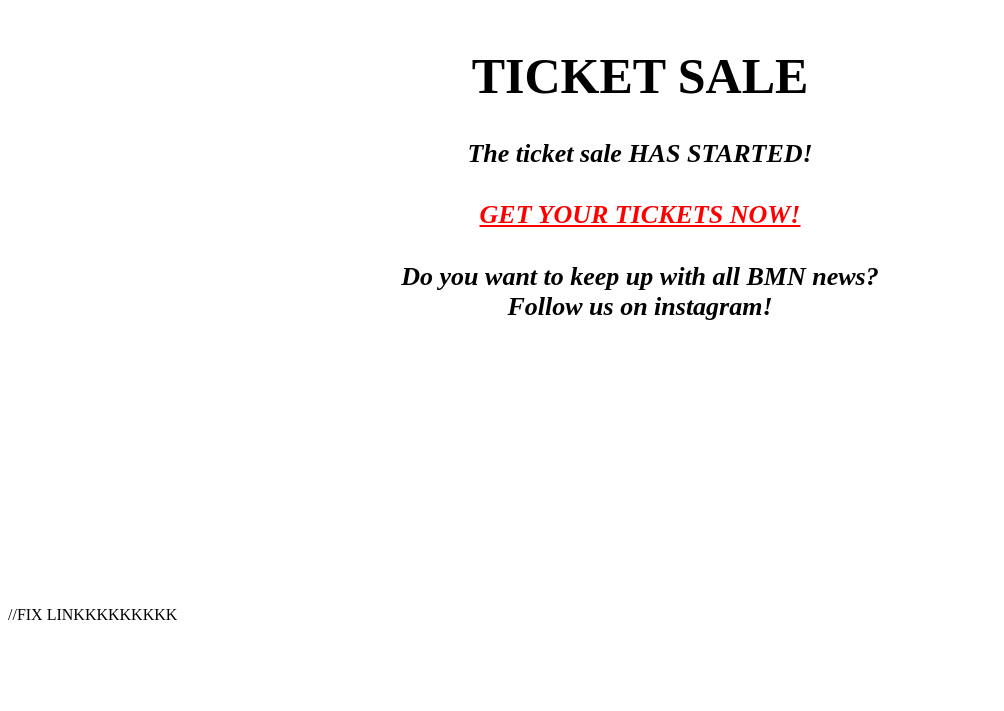
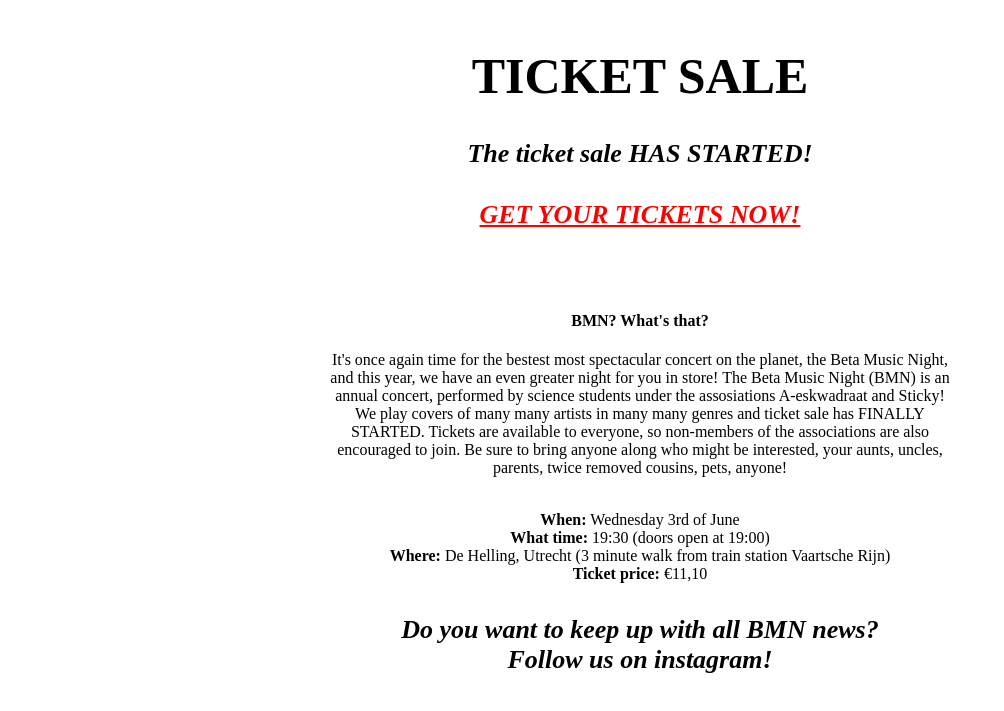
Before and after one commit to BMN-Comm/bmn-site, a SvelteKit app: page /tickets in a window 1280 px wide. Shown: the part 135-846 px from the top of the page, without its empty margins (0-1004 px from the left). Before the commit the page ends 800 px from the top, so only its background shows below. Built offline with nearby package versions, Linux system fonts and the light colour scheme; no server answers.

Commit message:
Updated text on ticket page

```diff
--- a/src/routes/tickets/+page.svelte
+++ b/src/routes/tickets/+page.svelte
@@ -6,13 +6,31 @@
 <div class="tickText">
 	<h1><strong>TICKET SALE</strong></h1>
 	<h2>The ticket sale HAS STARTED!</h2>
-	<h2> <a href="https://betamusicnight.com/tickets">GET YOUR TICKETS NOW!</a> </h2>
+
+	<h2> <a href="https://a-eskwadraat.nl/Activiteiten/bmn/10301/BetaMusicNight2026/KaartjeKopen">GET YOUR TICKETS NOW!</a><br><br><br> </h2>
+	<h4><strong> BMN? What's that?</strong></h4>
+	<p>
+		It's once again time for the bestest most spectacular concert on the planet, the Beta Music Night, and this year, we have an even greater night for you in store!
+		The Beta Music Night (BMN) is an annual concert,
+		performed by science students under the assosiations
+		A-eskwadraat and Sticky! We play covers of many many
+		artists in many many genres and ticket sale has FINALLY
+		STARTED. Tickets are available to everyone, so non-members
+		of the associations are also encouraged to join. Be sure to bring
+		anyone along who might be interested, your aunts, uncles, parents,
+		twice removed cousins, pets, anyone! <br> <br>
+	</p>
+	<p>
+		<strong>When:</strong> Wednesday 3rd of June <br>
+		<strong>What time:</strong> 19:30 (doors open at 19:00) <br>
+		<strong>Where:</strong> De Helling, Utrecht (3 minute walk from train station Vaartsche Rijn) <br>
+		<strong>Ticket price:</strong> €11,10 <br>
+	</p>
 	<h2>Do you want to keep up with all BMN news?<br> Follow us on instagram!</h2>
 	<a href= https://instagram.com/betamusicnight>
 		<img class="socialImg" width="100px" src="socials/instagram.png" alt="InstagramIcon" />
 	</a>
 </div>
-//FIX LINKKKKKKKKK
 <style>
 	.tickText {
 		margin: 10% 25%;
```
